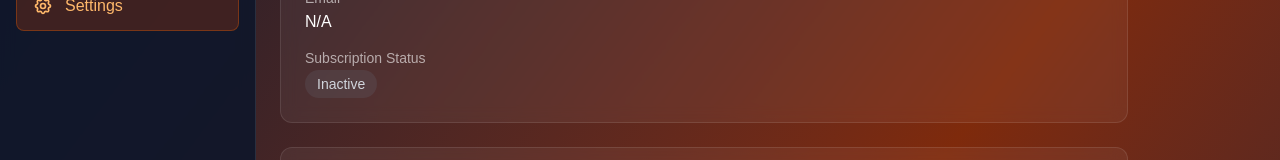
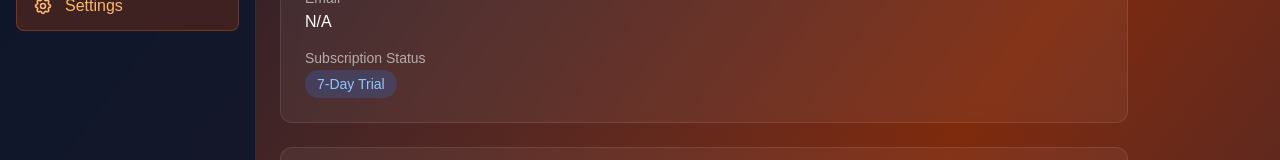
Before and after one commit to ajansen2/adwyse, a Next.js app: page /dashboard/settings in a window 1280 px wide. Shown: the part 292-452 px from the top of the page. Built offline with nearby package versions, Linux system fonts and the light colour scheme; no server answers.

Commit message:
Fix subscription status to default to 7-Day Trial

```diff
--- a/app/dashboard/page.tsx
+++ b/app/dashboard/page.tsx
@@ -763,13 +763,9 @@ function DashboardContent() {
                 <span className="px-3 py-1 bg-green-600/20 border border-green-500/30 rounded-full text-green-300 text-sm font-medium">
                   ✓ Pro Plan
                 </span>
-              ) : merchant.subscription_tier === 'trial' ? (
+              ) : (
                 <span className="px-3 py-1 bg-blue-600/20 border border-blue-500/30 rounded-full text-blue-300 text-sm font-medium">
                   7-Day Trial
-                </span>
-              ) : (
-                <span className="px-3 py-1 bg-gray-600/20 border border-gray-500/30 rounded-full text-gray-300 text-sm font-medium">
-                  Free Plan
                 </span>
               )}
             </div>
--- a/app/dashboard/settings/page.tsx
+++ b/app/dashboard/settings/page.tsx
@@ -573,11 +573,9 @@ function SettingsContent() {
                   <span className={`inline-flex px-3 py-1 rounded-full text-sm font-medium ${
                     store?.subscription_status === 'active'
                       ? 'bg-green-500/20 text-green-300'
-                      : store?.subscription_status === 'trial'
-                      ? 'bg-blue-500/20 text-blue-300'
-                      : 'bg-gray-500/20 text-gray-300'
+                      : 'bg-blue-500/20 text-blue-300'
                   }`}>
-                    {store?.subscription_status === 'active' ? 'Pro Plan' : store?.subscription_status === 'trial' ? '7-Day Trial' : 'Inactive'}
+                    {store?.subscription_status === 'active' ? 'Pro Plan' : '7-Day Trial'}
                   </span>
                 </div>
               </div>
```
